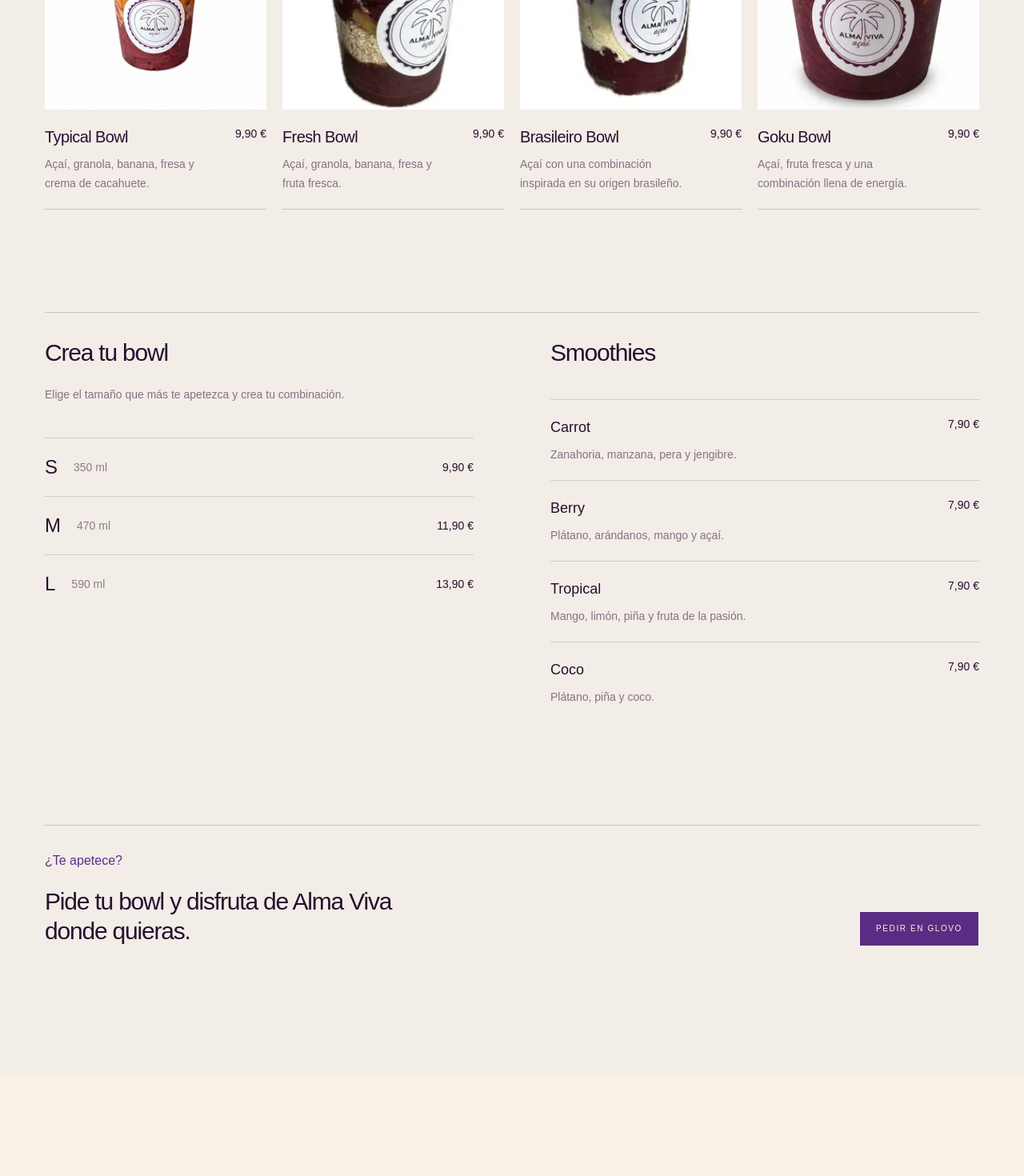
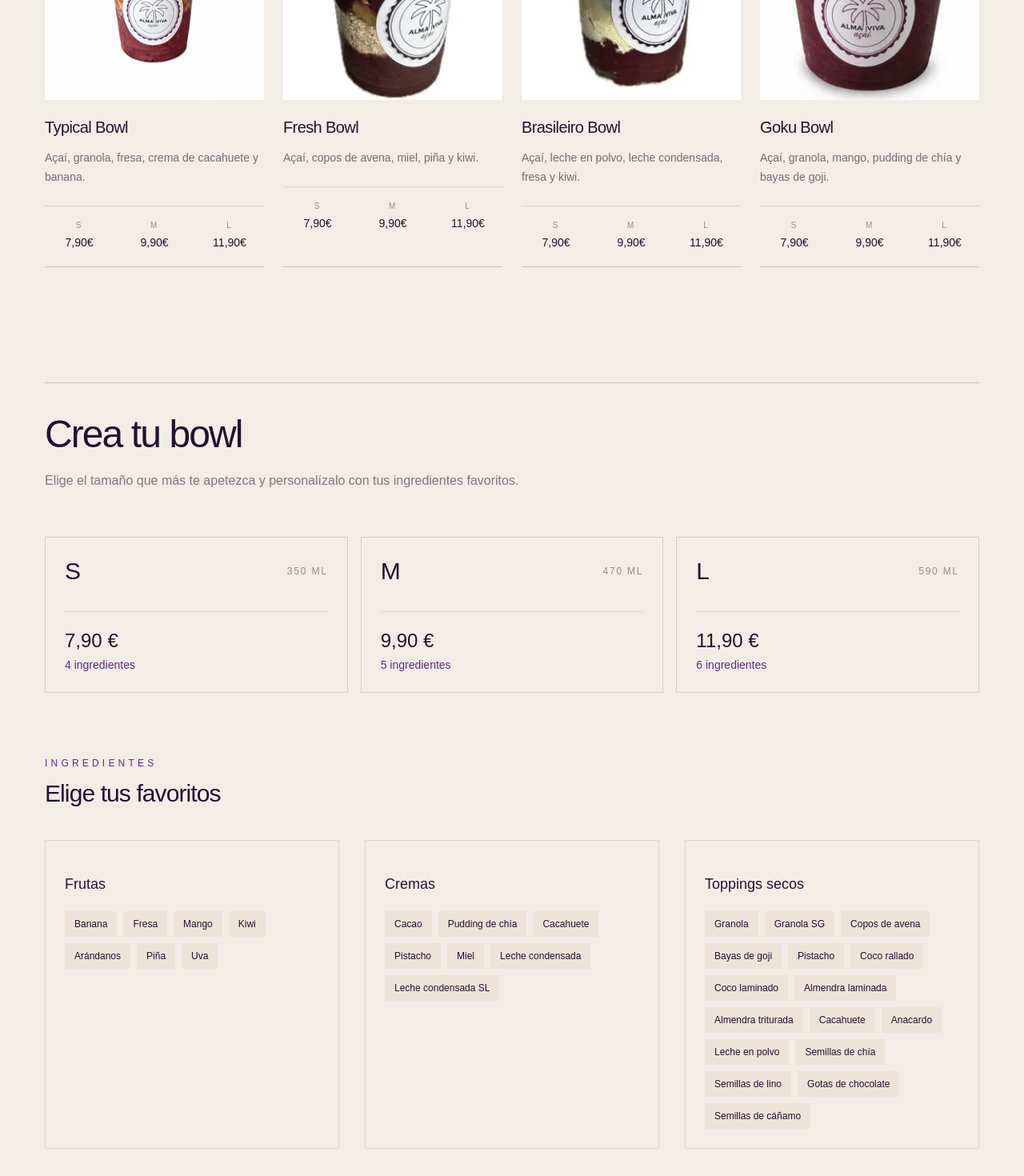
Before and after one commit to Ikerlpzag/alma-viva-acai, a React (Vite) app: page / in a window 1280 px wide. Shown: the part 5020-6490 px from the top of the page at 80% size. Built offline with nearby package versions, Linux system fonts and the light colour scheme.

Commit message:
products

```diff
--- a/src/components/Products.jsx
+++ b/src/components/Products.jsx
@@ -3,56 +3,135 @@ import { motion } from "framer-motion";
 const bowls = [
   {
     name: "Typical Bowl",
-    description: "Açaí, granola, banana, fresa y crema de cacahuete.",
+    description:
+      "Açaí, granola, fresa, crema de cacahuete y banana.",
     price: "9,90 €",
     image: "/images/typical.webp",
   },
   {
     name: "Fresh Bowl",
-    description: "Açaí, granola, banana, fresa y fruta fresca.",
+    description:
+      "Açaí, copos de avena, miel, piña y kiwi.",
     price: "9,90 €",
     image: "/images/fresh.webp",
   },
   {
     name: "Brasileiro Bowl",
-    description: "Açaí con una combinación inspirada en su origen brasileño.",
+    description:
+      "Açaí, leche en polvo, leche condensada, fresa y kiwi.",
     price: "9,90 €",
     image: "/images/brasileiro.webp",
   },
   {
     name: "Goku Bowl",
-    description: "Açaí, fruta fresca y una combinación llena de energía.",
+    description:
+      "Açaí, granola, mango, pudding de chía y bayas de goji.",
     price: "9,90 €",
     image: "/images/goku.webp",
   },
 ];
 
 const sizes = [
-  ["S", "350 ml", "9,90 €"],
-  ["M", "470 ml", "11,90 €"],
-  ["L", "590 ml", "13,90 €"],
+  {
+    size: "S",
+    ml: "350 ml",
+    price: "7,90 €",
+    ingredients: "4 ingredientes",
+  },
+  {
+    size: "M",
+    ml: "470 ml",
+    price: "9,90 €",
+    ingredients: "5 ingredientes",
+  },
+  {
+    size: "L",
+    ml: "590 ml",
+    price: "11,90 €",
+    ingredients: "6 ingredientes",
+  },
+];
+
+const fruits = [
+  "Banana",
+  "Fresa",
+  "Mango",
+  "Kiwi",
+  "Arándanos",
+  "Piña",
+  "Uva",
+];
+
+const creams = [
+  "Cacao",
+  "Pudding de chía",
+  "Cacahuete",
+  "Pistacho",
+  "Miel",
+  "Leche condensada",
+  "Leche condensada SL",
+];
+
+const toppings = [
+  "Granola",
+  "Granola SG",
+  "Copos de avena",
+  "Bayas de goji",
+  "Pistacho",
+  "Coco rallado",
+  "Coco laminado",
+  "Almendra laminada",
+  "Almendra triturada",
+  "Cacahuete",
+  "Anacardo",
+  "Leche en polvo",
+  "Semillas de chía",
+  "Semillas de lino",
+  "Gotas de chocolate",
+  "Semillas de cáñamo",
 ];
 
 const smoothies = [
   {
     name: "Carrot",
     description: "Zanahoria, manzana, pera y jengibre.",
-    price: "7,90 €",
+    base: "Zumo de manzana",
   },
   {
     name: "Berry",
     description: "Plátano, arándanos, mango y açaí.",
-    price: "7,90 €",
+    base: "Leche de soja",
+  },
+  {
+    name: "Coco",
+    description: "Plátano, piña y coco.",
+    base: "Leche de soja",
   },
   {
     name: "Tropical",
     description: "Mango, limón, piña y fruta de la pasión.",
-    price: "7,90 €",
+    base: "Zumo de manzana",
   },
   {
-    name: "Coco",
-    description: "Plátano, piña y coco.",
-    price: "7,90 €",
+    name: "Green",
+    description: "Piña, espinacas, pepinillo y col.",
+    base: "Zumo de manzana",
+  },
+  {
+    name: "Spirulina",
+    description:
+      "Espirulina, plátano, mango, melón, piña y coco.",
+    base: "Leche de soja",
+  },
+  {
+    name: "Pitaya",
+    description: "Pitaya, mango y fresa.",
+    base: "Zumo de manzana",
+  },
+  {
+    name: "Kiwi",
+    description: "Mango, melón, piña y kiwi.",
+    base: "Zumo de manzana",
   },
 ];
 
@@ -63,15 +142,16 @@ export default function Products() {
       className="bg-[#F3EDE7] text-[#24102F]"
     >
       <div className="mx-auto max-w-[1800px] px-6 py-24 md:px-10 md:py-32 lg:px-14 lg:py-40">
+        {/* HEADER */}
         <div className="max-w-5xl">
-          <p className="eyebrow text-[#5F2D91]">
+          <p className="text-xs uppercase tracking-[0.35em] text-[#5B2C83]">
             Nuestra carta
           </p>
 
           <motion.h2
             initial={{ opacity: 0, y: 35 }}
             whileInView={{ opacity: 1, y: 0 }}
-            viewport={{ once: true, amount: 0.3 }}
+            viewport={{ once: true }}
             transition={{ duration: 0.8 }}
             className="mt-8 text-[clamp(4rem,9vw,9rem)] font-medium leading-[0.8] tracking-[-0.075em]"
           >
@@ -81,118 +161,231 @@ export default function Products() {
           </motion.h2>
         </div>
 
+        {/* BOWLS */}
         <div className="mt-24 md:mt-32">
           <div className="mb-8 flex items-end justify-between border-b border-[#24102F]/20 pb-5">
             <h3 className="text-2xl font-medium tracking-[-0.04em] md:text-3xl">
-              Açaí bowls
+              Nuestras sugerencias
             </h3>
 
             <span className="text-[0.6rem] uppercase tracking-[0.2em] text-[#24102F]/45">
-              Nuestras sugerencias
+              4 bowls exclusivos
             </span>
           </div>
 
-          <div className="grid grid-cols-1 gap-5 md:grid-cols-2 lg:grid-cols-4">
+          <div className="grid grid-cols-1 gap-6 md:grid-cols-2 lg:grid-cols-4">
             {bowls.map((bowl, index) => (
               <motion.article
                 key={bowl.name}
                 initial={{ opacity: 0, y: 25 }}
                 whileInView={{ opacity: 1, y: 0 }}
-                viewport={{ once: true, amount: 0.15 }}
+                viewport={{ once: true }}
                 transition={{ duration: 0.6, delay: index * 0.08 }}
+                className="flex flex-col"
               >
-                <div className="group relative aspect-[0.82] overflow-hidden">
+                <div className="group aspect-[0.82] overflow-hidden">
                   <img
                     src={bowl.image}
                     alt={bowl.name}
-                    className="h-full w-full object-cover transition-transform duration-700 group-hover:scale-[1.025]"
+                    className="h-full w-full object-cover transition-transform duration-700 group-hover:scale-[1.02]"
                   />
                 </div>
 
-                <div className="flex items-start justify-between gap-5 border-b border-[#24102F]/20 py-5">
-                  <div>
+                <div className="flex flex-1 flex-col border-b border-[#24102F]/20 py-5">
                   <h4 className="text-xl font-medium tracking-[-0.03em]">
                     {bowl.name}
                   </h4>
 
-                    <p className="mt-2 max-w-[230px] text-sm leading-6 text-[#24102F]/55">
+                  <p className="mt-3 text-sm leading-6 text-[#24102F]/60">
                     {bowl.description}
                   </p>
+
+                  <div className="mt-6 border-t border-[#24102F]/10 pt-4">
+                    <div className="grid grid-cols-3 gap-2 text-center">
+                      <div>
+                        <p className="text-[10px] uppercase tracking-[0.18em] text-[#24102F]/45">
+                          S
+                        </p>
+                        <p className="mt-1 text-sm font-medium">7,90€</p>
                       </div>
 
-                  <span className="shrink-0 text-sm">
-                    {bowl.price}
-                  </span>
+                      <div>
+                        <p className="text-[10px] uppercase tracking-[0.18em] text-[#24102F]/45">
+                          M
+                        </p>
+                        <p className="mt-1 text-sm font-medium">9,90€</p>
+                      </div>
+
+                      <div>
+                        <p className="text-[10px] uppercase tracking-[0.18em] text-[#24102F]/45">
+                          L
+                        </p>
+                        <p className="mt-1 text-sm font-medium">11,90€</p>
+                      </div>
+                    </div>
+                  </div>
                 </div>
               </motion.article>
             ))}
           </div>
-        </div>
 
-        <div className="mt-24 grid grid-cols-1 gap-16 border-t border-[#24102F]/20 pt-8 md:mt-32 lg:grid-cols-2 lg:gap-24">
-          <div>
-            <h3 className="text-2xl font-medium tracking-[-0.04em] md:text-3xl">
+        {/* CREA TU BOWL */}
+        <div className="mt-28 border-t border-[#24102F]/20 pt-10 md:mt-36">
+          <div className="max-w-3xl">
+            <h3 className="text-4xl font-medium tracking-[-0.04em] md:text-5xl">
               Crea tu bowl
             </h3>
 
-            <p className="mt-5 max-w-md text-sm leading-7 text-[#24102F]/55">
-              Elige el tamaño que más te apetezca y crea tu combinación.
+            <p className="mt-5 text-sm leading-7 text-[#24102F]/55 md:text-base">
+              Elige el tamaño que más te apetezca y personalízalo con tus
+              ingredientes favoritos.
             </p>
+          </div>
 
-            <div className="mt-10">
-              {sizes.map(([size, ml, price]) => (
+          {/* Tamaños */}
+          <div className="mt-14 grid gap-4 md:grid-cols-3">
+            {sizes.map((item) => (
               <div
-                  key={size}
-                  className="flex items-center justify-between border-t border-[#24102F]/15 py-5"
+                key={item.size}
+                className="border border-[#24102F]/15 p-6"
               >
-                  <div className="flex items-center gap-5">
-                    <span className="text-2xl font-medium">{size}</span>
-                    <span className="text-sm text-[#24102F]/50">
-                      {ml}
+                <div className="flex items-center justify-between">
+                  <span className="text-3xl font-medium">{item.size}</span>
+
+                  <span className="text-xs uppercase tracking-[0.15em] text-[#24102F]/45">
+                    {item.ml}
                   </span>
                 </div>
 
-                  <span className="text-sm">{price}</span>
+                <div className="mt-8 border-t border-[#24102F]/10 pt-5">
+                  <p className="text-2xl font-medium">{item.price}</p>
+
+                  <p className="mt-1 text-sm text-[#5B2C83]">
+                    {item.ingredients}
+                  </p>
                 </div>
+              </div>
+            ))}
+          </div>
+
+          {/* Ingredientes */}
+          <div className="mt-20">
+            <div className="mb-10">
+              <p className="text-xs uppercase tracking-[0.35em] text-[#5B2C83]">
+                Ingredientes
+              </p>
+
+              <h4 className="mt-3 text-3xl font-medium tracking-[-0.03em]">
+                Elige tus favoritos
+              </h4>
+            </div>
+
+            <div className="grid gap-8 lg:grid-cols-3">
+
+              {/* Frutas */}
+              <div className="border border-[#24102F]/10 p-6">
+
+                <h5 className="mt-4 text-lg font-medium">Frutas</h5>
+
+                <div className="mt-5 flex flex-wrap gap-2">
+                  {fruits.map((item) => (
+                    <span
+                      key={item}
+                      className="bg-[#ECE4D9] px-3 py-2 text-xs text-[#24102F]"
+                    >
+                      {item}
+                    </span>
                   ))}
                 </div>
               </div>
 
-          <div>
-            <h3 className="text-2xl font-medium tracking-[-0.04em] md:text-3xl">
-              Smoothies
+              {/* Cremas */}
+              <div className="border border-[#24102F]/10 p-6">
+
+                <h5 className="mt-4 text-lg font-medium">Cremas</h5>
+
+                <div className="mt-5 flex flex-wrap gap-2">
+                  {creams.map((item) => (
+                    <span
+                      key={item}
+                      className="bg-[#ECE4D9] px-3 py-2 text-xs text-[#24102F]"
+                    >
+                      {item}
+                    </span>
+                  ))}
+                </div>
+              </div>
+
+              {/* Toppings */}
+              <div className="border border-[#24102F]/10 p-6">
+
+                <h5 className="mt-4 text-lg font-medium">Toppings secos</h5>
+
+                <div className="mt-5 flex flex-wrap gap-2">
+                  {toppings.map((item) => (
+                    <span
+                      key={item}
+                      className="bg-[#ECE4D9] px-3 py-2 text-xs text-[#24102F]"
+                    >
+                      {item}
+                    </span>
+                  ))}
+                </div>
+              </div>
+
+            </div>
+          </div>
+        </div>
+
+        {/* SMOOTHIES */}
+        <div className="mt-28 border-t border-[#24102F]/20 pt-10 md:mt-36">
+          <div className="max-w-3xl">
+            <h3 className="text-4xl font-medium tracking-[-0.04em] md:text-5xl">
+              Smoothies naturales
             </h3>
 
-            <div className="mt-10">
+            <p className="mt-5 text-sm leading-7 text-[#24102F]/55 md:text-base">
+              Elaborados con fruta natural y preparados con leche de soja o
+              zumo de manzana.
+            </p>
+          </div>
+
+          <div className="mt-14 grid gap-x-12 gap-y-8 md:grid-cols-2">
             {smoothies.map((smoothie) => (
               <div
                 key={smoothie.name}
-                  className="border-t border-[#24102F]/15 py-5"
+                className="border-b border-[#24102F]/15 pb-6"
               >
-                  <div className="flex items-start justify-between gap-5">
+                <div className="flex items-start justify-between gap-4">
                   <div>
-                      <h4 className="text-lg font-medium">
+                    <h4 className="text-xl font-medium">
                       {smoothie.name}
                     </h4>
 
                     <p className="mt-2 text-sm leading-6 text-[#24102F]/55">
                       {smoothie.description}
                     </p>
+
+                    <p className="mt-3 text-[11px] uppercase tracking-[0.18em] text-[#5B2C83]">
+                      {smoothie.base}
+                    </p>
                   </div>
 
-                    <span className="shrink-0 text-sm">
-                      {smoothie.price}
-                    </span>
+                  <div className="text-right">
+                    <p className="text-lg font-medium">5,90 €</p>
+                    <p className="mt-1 text-xs text-[#24102F]/45">
+                      6,90 € G
+                    </p>
+                  </div>
                 </div>
               </div>
             ))}
           </div>
-          </div>
-        </div>
 
-        <div className="mt-24 flex flex-col items-start justify-between gap-8 border-t border-[#24102F]/20 pt-8 md:mt-32 md:flex-row md:items-end">
+          {/* CTA */}
+          <div className="mt-20 flex flex-col items-start justify-between gap-8 border-t border-[#24102F]/20 pt-8 md:flex-row md:items-end">
             <div>
-            <p className="eyebrow text-[#5F2D91]">
+              <p className="text-xs uppercase tracking-[0.35em] text-[#5B2C83]">
                 ¿Te apetece?
               </p>
 
@@ -205,13 +398,14 @@ export default function Products() {
               href="https://glovoapp.com/es/es/aguadulce/stores/alma-viva-acai-aguadulce"
               target="_blank"
               rel="noreferrer"
-            className="ml-2 flex h-11 items-center justify-center border px-5 text-[10px] font-medium uppercase tracking-[0.16em] transition-all duration-300 bg-[#5B2C83] text-[#F7F1E8] hover:bg-transparent hover:text-[#5B2C83]"
-
+              className="flex h-11 items-center justify-center bg-[#5B2C83] px-5 text-[10px] font-medium uppercase tracking-[0.16em] text-[#F7F1E8] transition-all duration-300 hover:bg-transparent hover:text-[#5B2C83] border border-[#5B2C83]"
             >
               Pedir en Glovo
             </a>
           </div>
         </div>
+      </div>
+      </div>
     </section>
   );
 }
```
Lines whose indentation alone changed are shown as unchanged.
